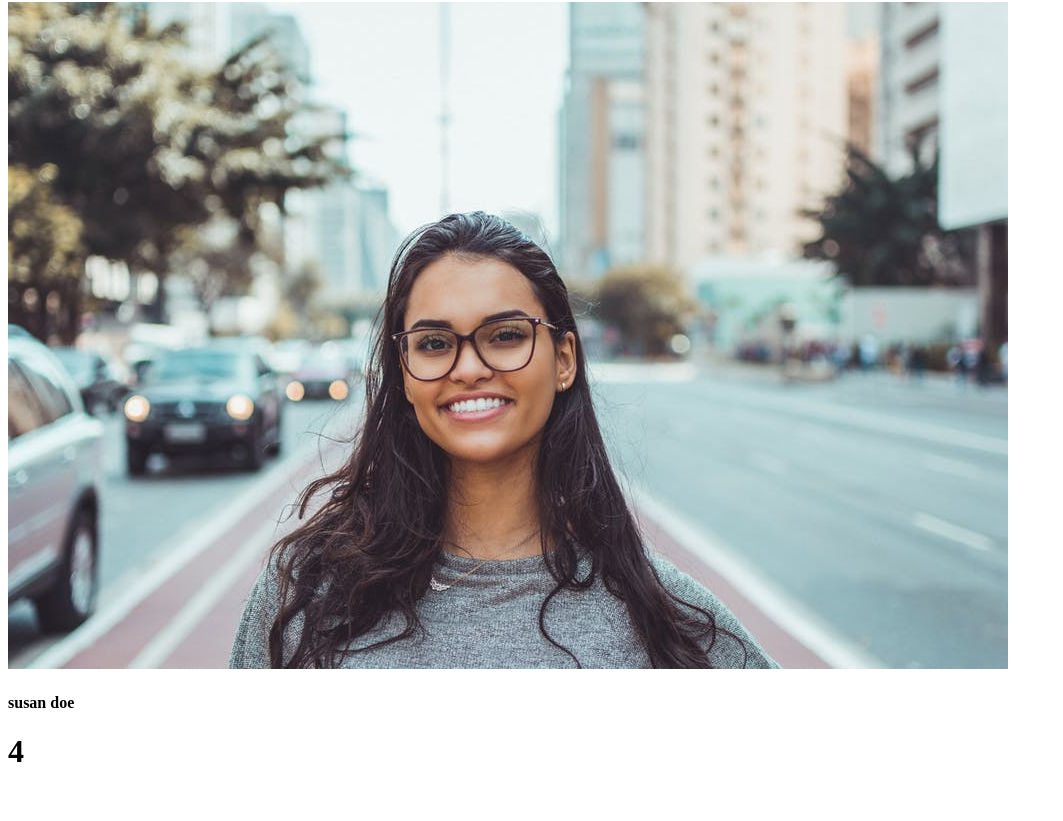
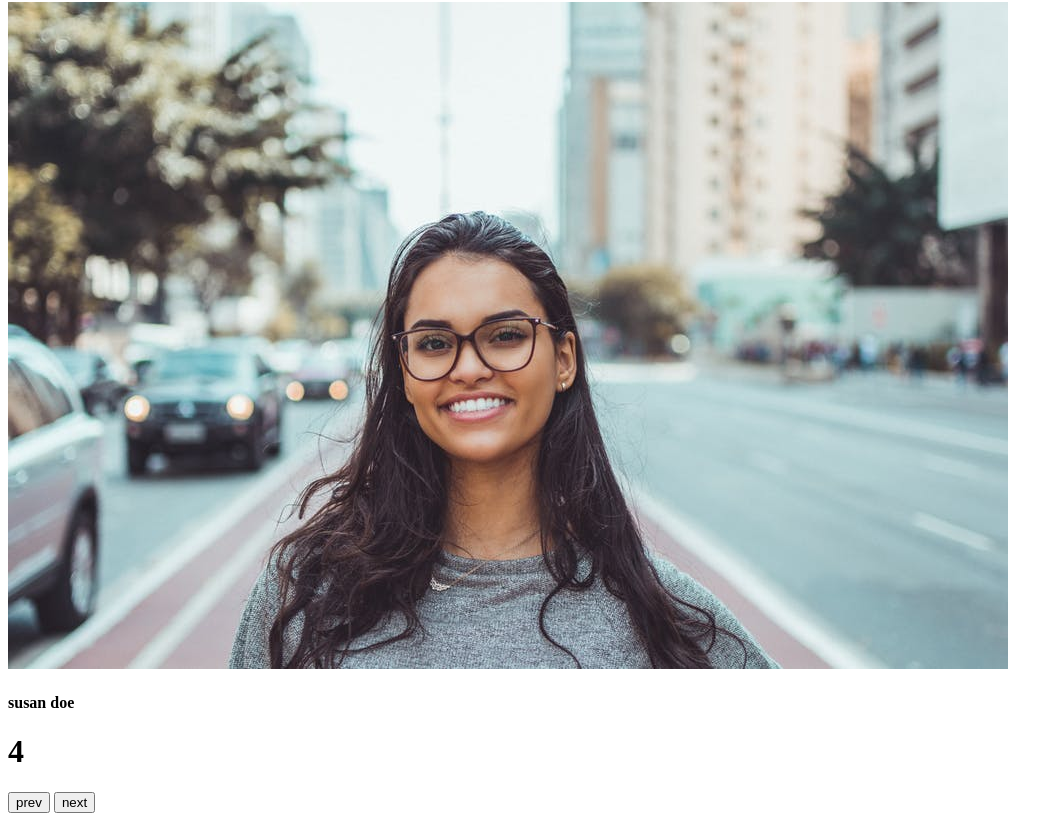
Before and after one commit to nanceed/slider-project, a plain HTML site: page index.html in a window 1280 px wide. Shown: the part 1007-1828 px from the top of the page, without its empty margins (0-1063 px from the left). Before the commit the page ends 1799 px from the top, so only its background shows below. Drawn offline with Linux system fonts and the light colour scheme.

Commit message:
Added buttons

```diff
--- a/index.html
+++ b/index.html
@@ -21,10 +21,20 @@
             <h1>3</h1>
         </div>
         <div class="slide">
-            <img src="./person-1.jpeg" class="person-img"  alt="person image">
-            <h4>susan doe</h4>
-            <h1>4</h1>
+            <div>
+                <img src="./person-1.jpeg" class="person-img"  alt="person image">
+                <h4>susan doe</h4>
+                <h1>4</h1>
+            </div>
         </div>
+    </div>
+    <div class="btn-container">
+        <button type="button" class="prevBtn">
+            prev
+        </button>
+        <button type="button" class="nextBtn">
+            next
+        </button>
     </div>
     <script src="/app.js"></script>
 </body>
```
